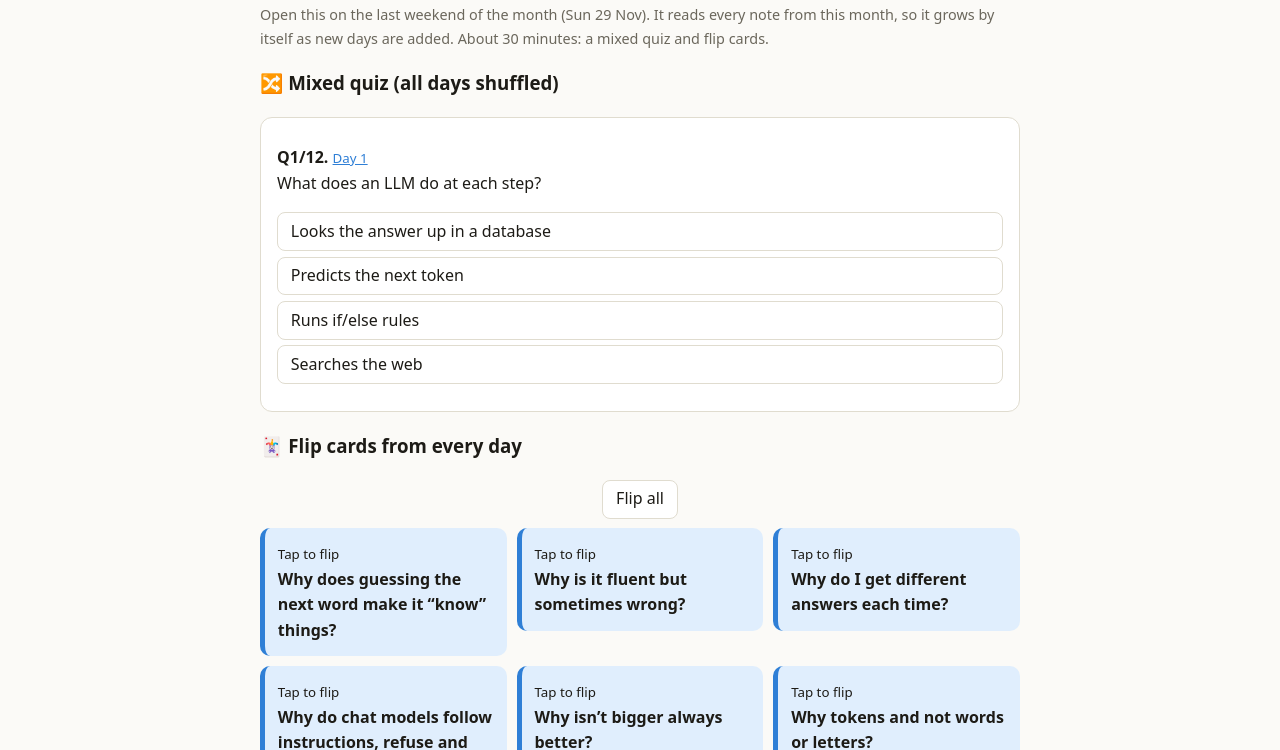
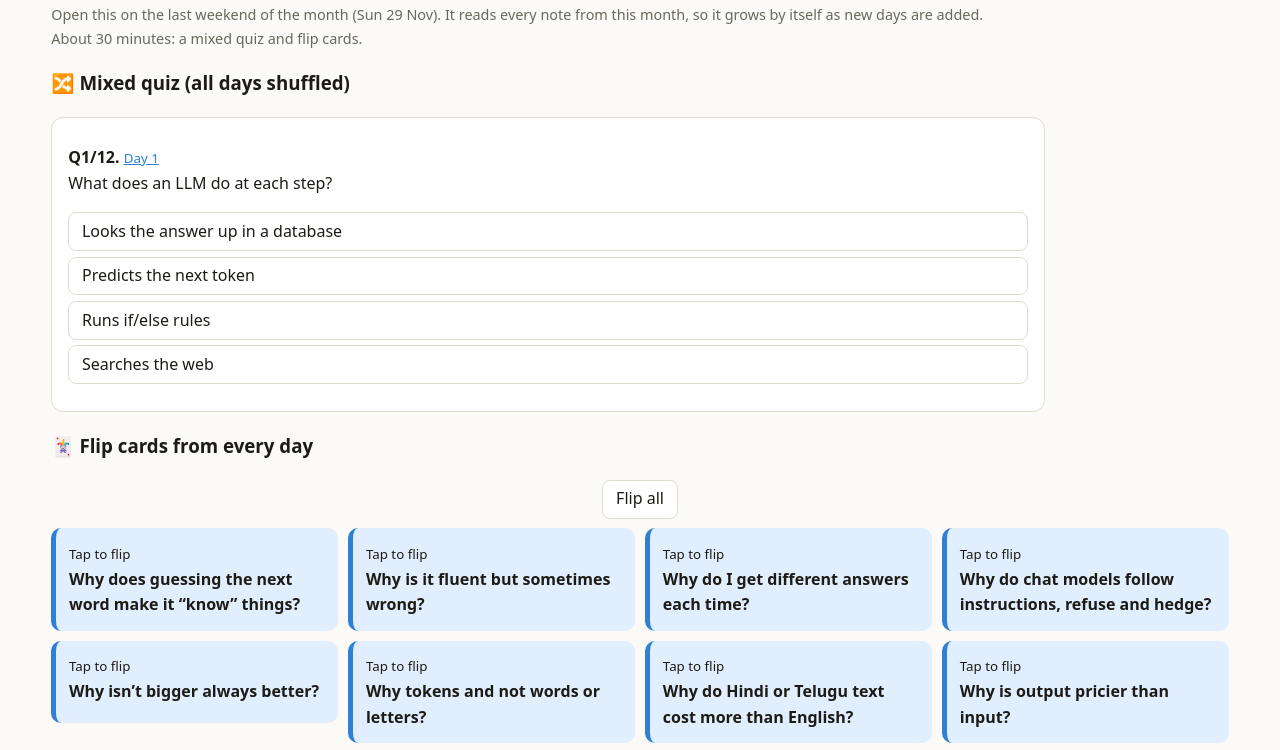
Before and after one commit to vikasswork21/my-learnings, a plain HTML site: page 100-days-of-ai-engineering/recap-month-1/index.html in a window 1280 px wide. Shown: the part 168-918 px from the top of the page. Drawn offline with Linux system fonts and the light colour scheme.

Commit message:
Make the layout full width

```diff
--- a/assets/style.css
+++ b/assets/style.css
@@ -3,7 +3,7 @@
 :root[data-theme="dark"]{--bg:#16151a;--fg:#ece9e1;--mut:#a39e90;--card:#201f26;--bd:#37353f;--def:#2b2540;--key:#3b3410;--ana:#173326;--warn:#3d1b1b;--why:#14283f;--code:#121116;color-scheme:dark}
 html{scroll-padding-top:env(safe-area-inset-top,0px)}
 body{margin:0;background:var(--bg);color:var(--fg);font:16px/1.6 system-ui,-apple-system,"Segoe UI",Roboto,sans-serif}
-main{max-width:760px;margin:0 auto;padding:16px 16px 56px}
+main{max-width:none;margin:0;padding:16px clamp(16px,4vw,72px) 56px}
 h1{font-size:1.9rem;margin:.2em 0}h2{font-size:1.25rem;margin:1.8em 0 .5em;padding-bottom:.25em;border-bottom:2px solid var(--bd)}
 .mut{color:var(--mut);font-size:.9rem}.tag{font-weight:700;color:var(--defb);font-size:.85rem;letter-spacing:.04em;text-transform:uppercase;margin:0}
 .box{border-left:5px solid;border-radius:8px;padding:.7em 1em;margin:.8em 0}
@@ -60,3 +60,8 @@ textarea.code{font:.85rem/1.45 ui-monospace,Menlo,Consolas,monospace;tab-size:4}
 .br{display:grid;grid-template-columns:72px 1fr 28px;gap:6px;align-items:center;font-size:.85rem;margin:3px 0}.br div{position:relative;height:12px;background:var(--bd);border-radius:6px}.br i{display:block;height:100%;background:var(--defb);border-radius:6px}.br u{position:absolute;top:-2px;bottom:-2px;width:2px;background:var(--warnb)}
 .stats{display:flex;gap:10px;flex-wrap:wrap}.stats div{flex:1;min-width:90px;background:var(--card);border:1px solid var(--bd);border-radius:12px;padding:.6em;text-align:center}.stats b{display:block;font-size:1.5rem;color:var(--defb)}
 @media (prefers-reduced-motion:reduce){*{animation:none!important;transition:none!important}}
+
+main>p,main>.mut{max-width:115ch}
+.quiz{max-width:960px}
+.grid{grid-template-columns:repeat(auto-fit,minmax(240px,1fr))}
+.cards{grid-template-columns:repeat(auto-fit,minmax(320px,1fr))}
```
